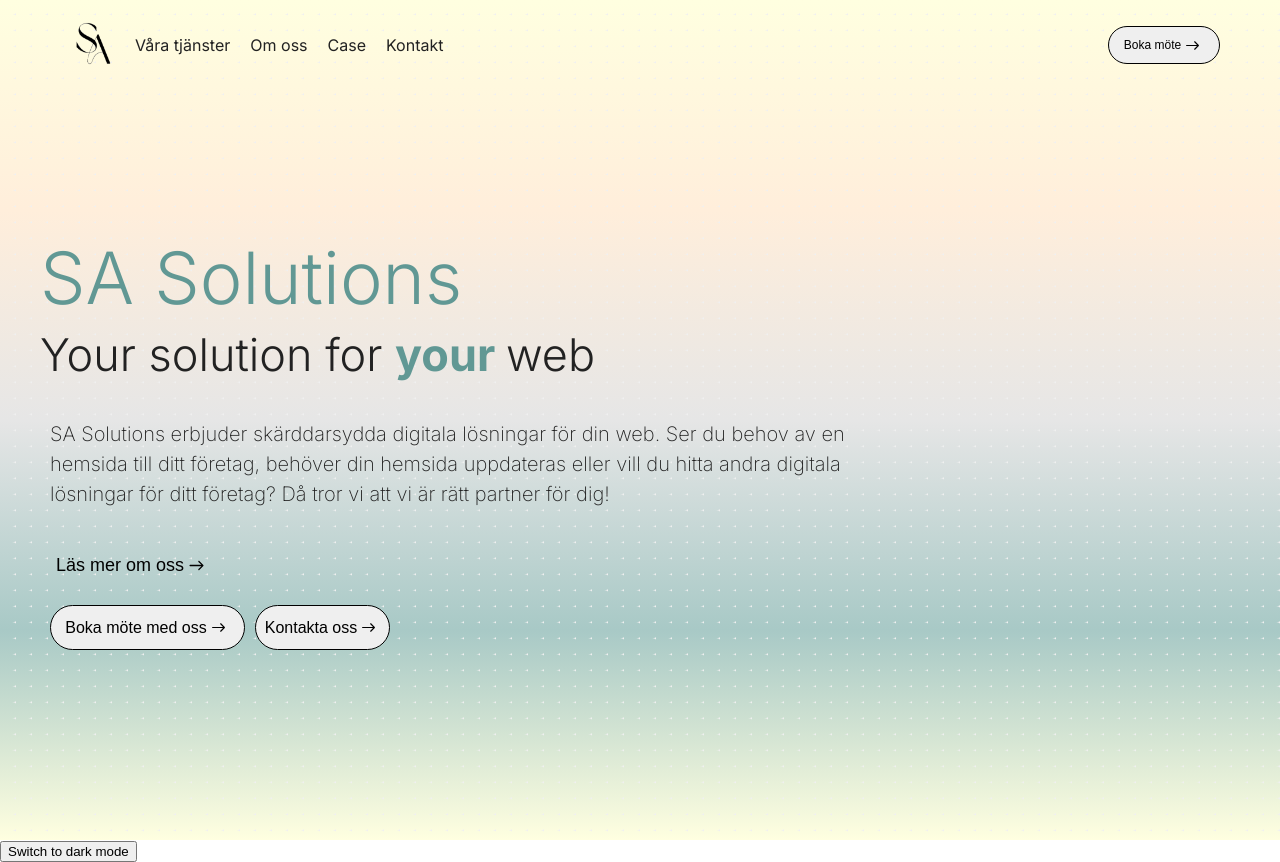
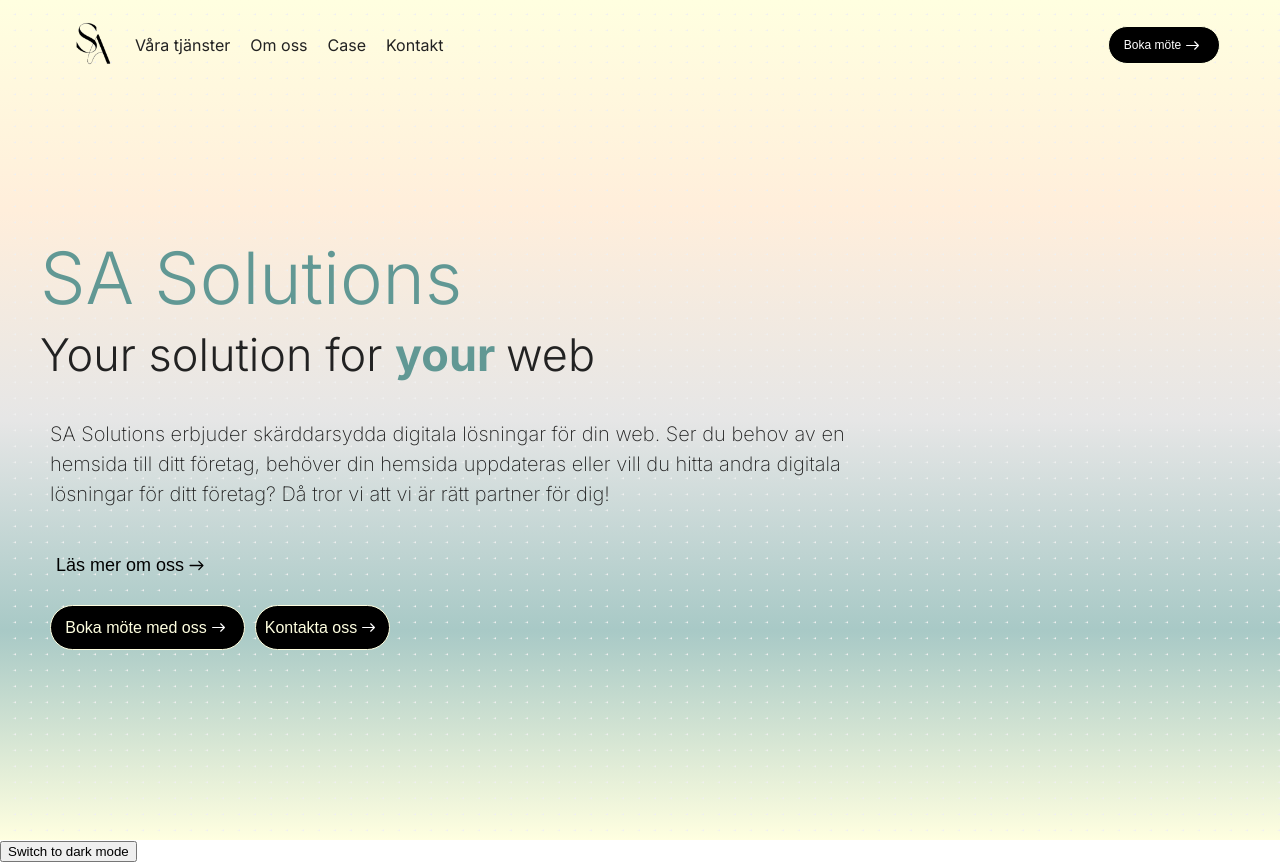
Before and after one commit to AdamNyberg95/webworks, a Next.js app: page / in a window 1280 px wide. Shown: the top 862 px of the page. Built offline with nearby package versions, Linux system fonts and the light colour scheme.

Commit message:
fix header and hero

```diff
--- a/app/components/Header/Header.styled.tsx
+++ b/app/components/Header/Header.styled.tsx
@@ -91,6 +91,9 @@ flex-direction: row;
 align-items: center;
 justify-content: center;
 border: solid 1px;
+background-color: black;
+border-color: var(--header-color-light-yellow)
+
 
 `;
 export const BtnPrimarySmall = styled.button`
@@ -103,9 +106,13 @@ flex-direction: row;
 align-items: center;
 justify-content: center;
 border: solid 1px;
+background-color: black;
+border-color: var(--header-color-light-yellow);
+
 
 `;
 
 export const BtnSmallTypography = styled.p`
 font-size: 12px;
+color: white;
 `;
--- a/app/components/Header/Header.tsx
+++ b/app/components/Header/Header.tsx
@@ -44,7 +44,7 @@ useEffect(() => {
           </NavLinks>
         ))}
       </LoggoNavWrapper>
-      <BtnPrimarySmall><BtnSmallTypography>Boka möte </BtnSmallTypography> <IoIosArrowRoundForward size={23}/>
+      <BtnPrimarySmall><BtnSmallTypography>Boka möte </BtnSmallTypography> <IoIosArrowRoundForward size={23} color='white'/>
       </BtnPrimarySmall>
       </StyledNavList>
       </Wrapper>
--- a/app/components/Hero/Hero.styled.tsx
+++ b/app/components/Hero/Hero.styled.tsx
@@ -78,6 +78,11 @@ align-items: center;
 margin-bottom: 10px;
 margin-left: 10px;
 
+a {
+    text-decoration: none;
+    color: inherit;
+  }
+
 
 `;
 
@@ -89,6 +94,7 @@ font-size: 18px;
 
 export const BtnTypography = styled.p`
 font-size: 16px;
+color: var(--header-color-light-yellow);
 `;
 
 export const BtnPrimaryBig = styled.button`
@@ -101,4 +107,6 @@ align-items: center;
 justify-content: center;
 border: solid 1px;
 margin-right: 10px;
+background-color: black;
+border-color: var(--header-color-light-yellow);
 `;
--- a/app/components/Hero/Hero.tsx
+++ b/app/components/Hero/Hero.tsx
@@ -4,10 +4,7 @@ import React from 'react';
 import { BoldSpan, BtnPrimaryBig, BtnText, BtnTypography, BtnWrapper, Container, H1, H2, TextBox, TypographyBig, TypographySmall} from './Hero.styled';
 import { BtnPrimary } from '../Header/Header.styled';
 import { IoIosArrowRoundForward } from "react-icons/io";
-
-
-
-
+import Link from 'next/link';
 
 
 export const Hero: React.FC = () => {
@@ -18,11 +15,11 @@ export const Hero: React.FC = () => {
            <H1 >SA Solutions</H1>
            <H2 >Your solution for  <BoldSpan>your </BoldSpan> web</H2>
              <TypographyBig> SA Solutions erbjuder skärddarsydda digitala lösningar för din web. Ser du behov av en hemsida till ditt företag, behöver din hemsida uppdateras eller vill du hitta andra digitala lösningar för ditt företag? Då tror vi att vi är rätt partner för dig! </TypographyBig>
-             <BtnText> <TypographySmall> Läs mer om oss </TypographySmall><IoIosArrowRoundForward size={25} /></BtnText>
+             <BtnText> <Link href={`/about`}> <TypographySmall> Läs mer om oss </TypographySmall> </Link><IoIosArrowRoundForward size={25} /></BtnText>
 
              <BtnWrapper>
 
-             <BtnPrimaryBig><BtnTypography>Boka möte med oss</BtnTypography> <IoIosArrowRoundForward size={23}/></BtnPrimaryBig>        <BtnPrimary> <BtnTypography>Kontakta oss</BtnTypography> <IoIosArrowRoundForward size={23}/></BtnPrimary>
+             <BtnPrimaryBig><BtnTypography>Boka möte med oss</BtnTypography> <IoIosArrowRoundForward size={23} color="white"/></BtnPrimaryBig>        <BtnPrimary> <BtnTypography>Kontakta oss</BtnTypography> <IoIosArrowRoundForward size={23} color="white"/></BtnPrimary>
              </BtnWrapper>
              </TextBox>
 
```
